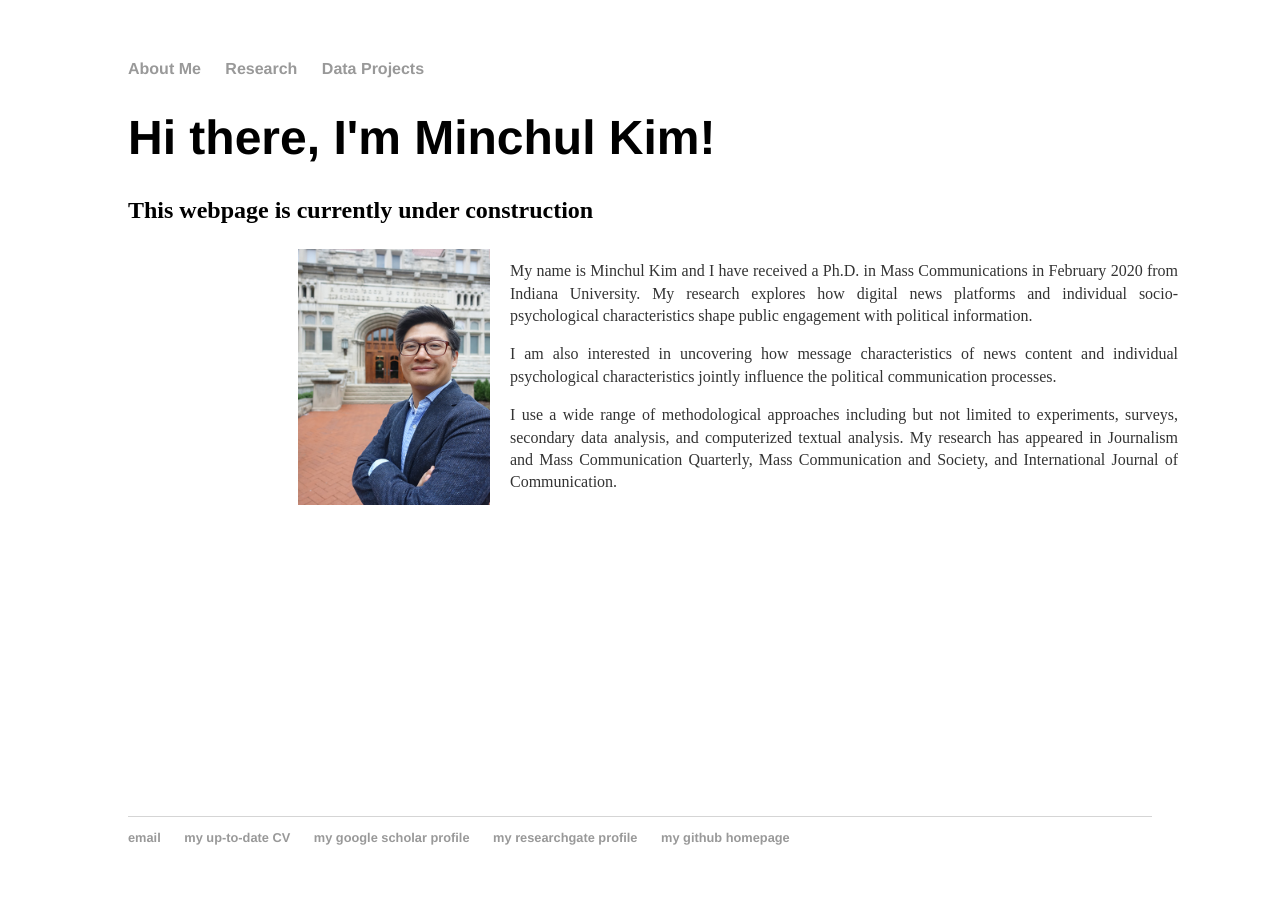
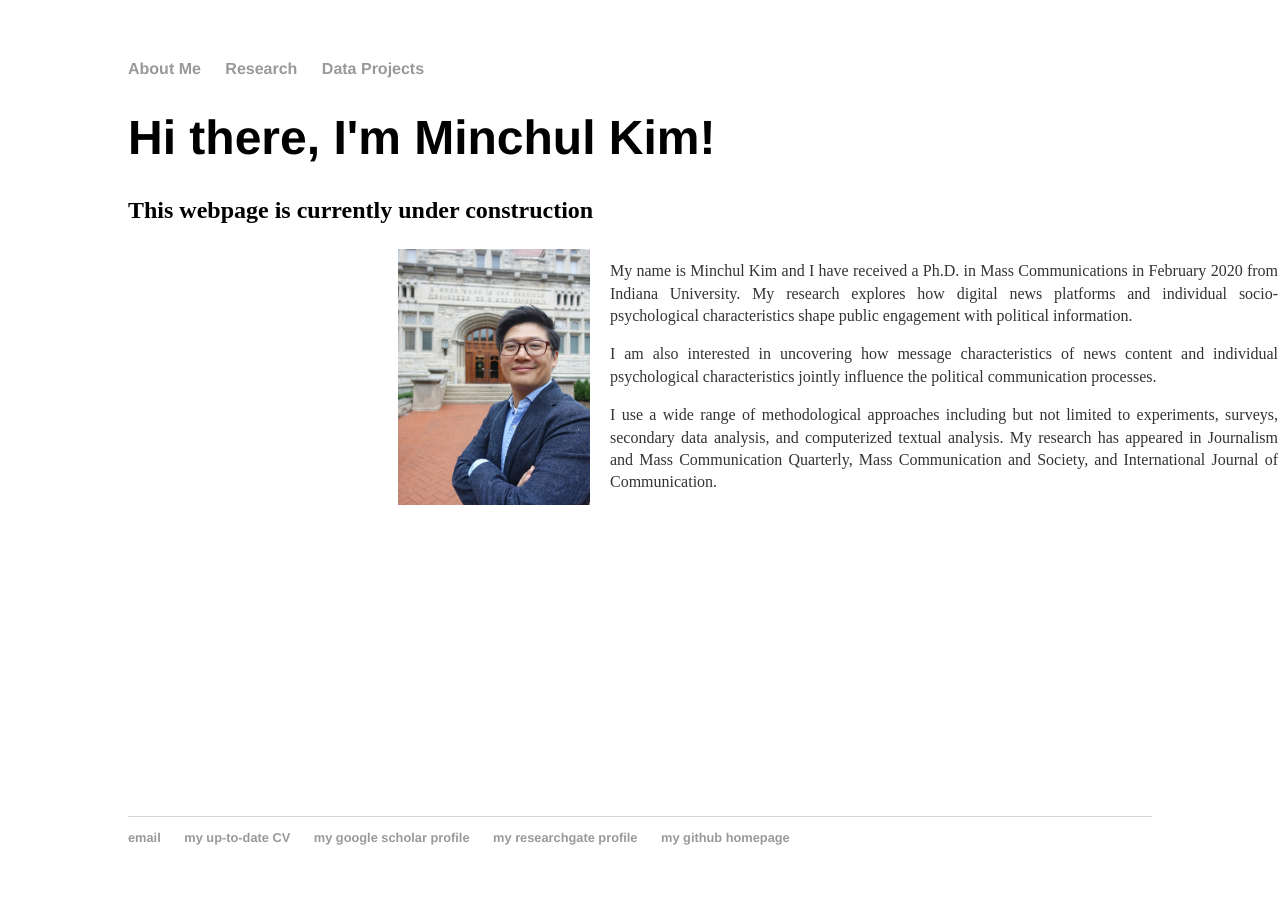
Before and after one commit to minchulkim-phd/minchulkim, a Jekyll site: the page built from index.html, in a window 1280 px wide. Built offline with Jekyll 4.4.1, drawn with Linux system fonts in a browser that asks for light colours.

Commit message:
Update main.css

```diff
--- a/css/main.css
+++ b/css/main.css
@@ -57,5 +57,5 @@ ul.posts li {
   height: 500px;
   background-position: 11px 0;
   background-repeat: no-repeat;
-  margin: 0px 50px 0px 150px;
+  margin: 0px 50px 0px 250px;
 }
```
